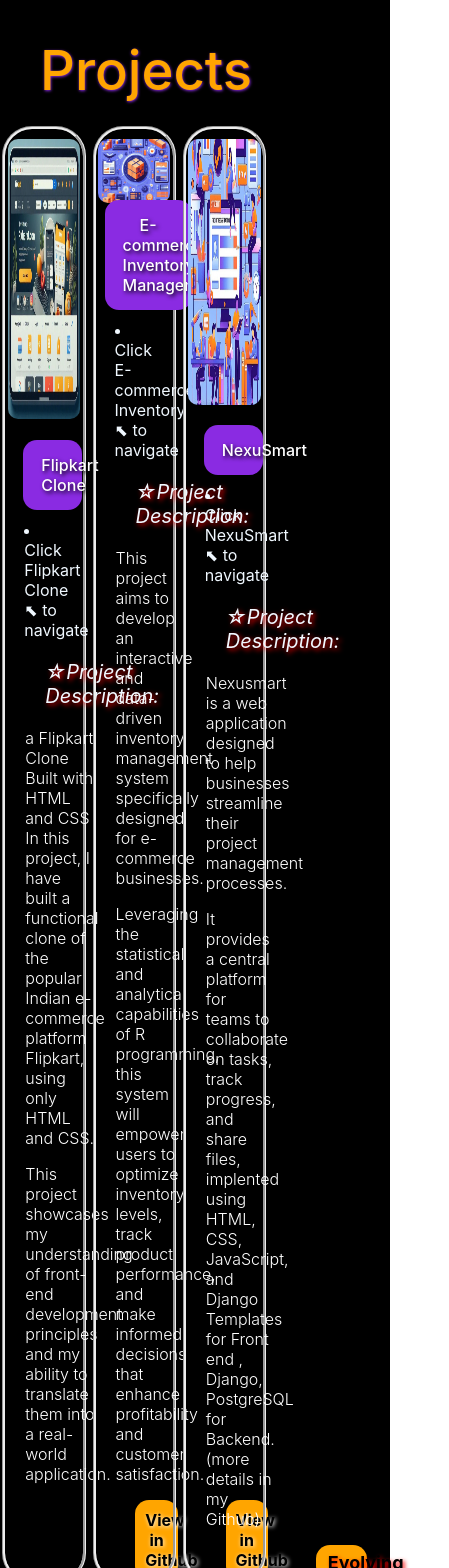
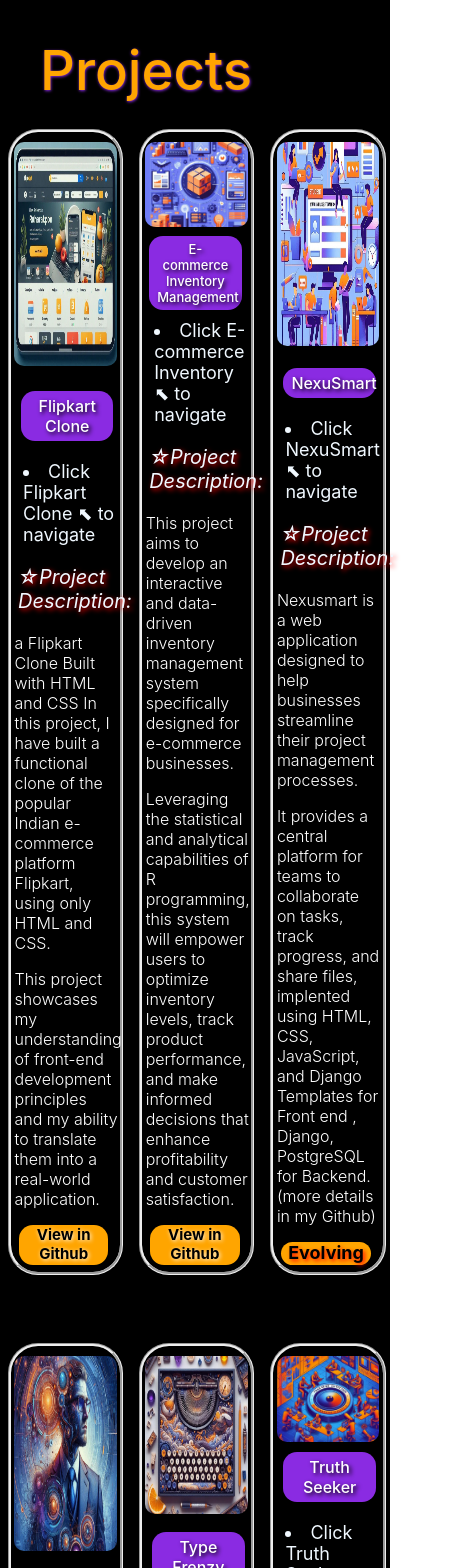
Before and after one commit to harisaigithub/My_portfolio, a React (Create React App) app: page / in a window 390 px wide. Shown: the part 2820-4388 px from the top of the page, 449 px wide, since content can reach past the window. Built offline with nearby package versions, Linux system fonts and the light colour scheme.

Commit message:
updated on responsive for contact

```diff
--- a/src/components/Projects/Pro.css
+++ b/src/components/Projects/Pro.css
@@ -193,7 +193,7 @@
 .pc111{
     margin-top: 10px;
     height:100%;
-    width:60%;
+    width:40%;
     display: flex;
     flex-direction: row;
     margin-bottom:20px;
@@ -202,20 +202,19 @@
 .pc222 {
     margin-top: 10px;
     height:100%;
-    width:70%;
+    width:40%;
     display: flex;
     flex-direction: row;
 }
 .pc1, .pc2, .pc3, .pc4, .pc5, .pc6{
     margin-left:1%;
-    width: 33%;
-    margin-top: 5px;
+    width: 70%;
+    margin: 8px;
     display: flex;
     flex-direction:column;
     margin-bottom:30px;
     border-radius: 30px;
     border-style:groove;
-    margin-right:2%;
 }
 .pc11,.pc21,.pc31,.pc41,.pc51,.pc61{
     height: 40%;
@@ -235,28 +234,31 @@
 
 .p-button {
     display: inline-block;
-    padding: 15px 18px;
+    padding: 5px 8px;
     background-color: blueviolet;
     color: white;
     border: none;
     border-radius: 14px;
     cursor: pointer;
-    width: 30%;
-    margin-left: 18px;
+    width: 70%;
+    margin: 10px;
+    margin-left:10px;
     text-decoration: none;
     font-weight: 550;
     text-shadow: 2px 2px 4px black;
 }
 .p2-button {
     display: inline-block;
-    padding: 15px 18px;
+    padding: 5px 8px;
     background-color: blueviolet;
     color: white;
     border: none;
+    font-size: 13px;
     border-radius: 14px;
     cursor: pointer;
-    width: 66%;
-    margin-left:9px;
+    width: 70%;
+    margin-left:7px;
+    margin-top: 10px;
     text-decoration: none;
     font-weight: 550;
     text-shadow: 2px 2px 4px black;
@@ -272,33 +274,37 @@
     justify-content: left;
     text-align: left;
     margin-top: 10px;
-    margin-left: 19px;
+    margin-left: 12px;
+    font-size:18px;
 }
 .pt p{
    font-size:1em;
    font-weight: 330;
    color: white;
    text-align: left;
-   width: 90%;
-   margin-left: 20px;
+   width: 95%;
+   margin-left:3.5px;
 }
 .pt ul{
     color: aliceblue;
     text-align: left;
     margin-top: 20px;
     font-size: 20px;
+    padding: 0px 7px;
     font-style: oblique;
     text-shadow: 2px 2px 5px red;
 }
 .g-button {
     display: inline-block;
-    padding: 10px ;
+    padding:0px 1px 2px 1px;
     color: black;
+    margin-left:8px;
     background-color:orange;
     border-radius: 14px;
     cursor: pointer;
-    width: 29%;
-    margin-left:130px;
+    width: 80%;
+    margin-bottom: 7px;
+    font-size: 15px;
     text-decoration: none;
     font-weight: 750;
     text-shadow: 1px 1px 4px white;
@@ -311,14 +317,15 @@
 }
 .g1-button {
     display: inline-block;
-    padding: 7px 12px;
+    padding:0px 1px 2px 1px;
     color: black;
     background-color:orange;
     border-radius: 14px;
     cursor: pointer;
-    width: 35%;
-    margin-left:130px;
+    width: 80%;
+    margin-left:8px;
     text-decoration: none;
+    margin-bottom: 7px;
     font-weight: 750;
     font-size: 18px;
     text-shadow: 2px 2px 4px red;
@@ -336,6 +343,6 @@
     font-weight:550;
     text-shadow: .5px .5px 1px white;
     justify-content:top;
-    margin-left: 13px;
+    margin: 10px;
 }
 }
```
Also changed, not shown: src/components/Projects/Pro.jsx (line endings or trailing spaces).
